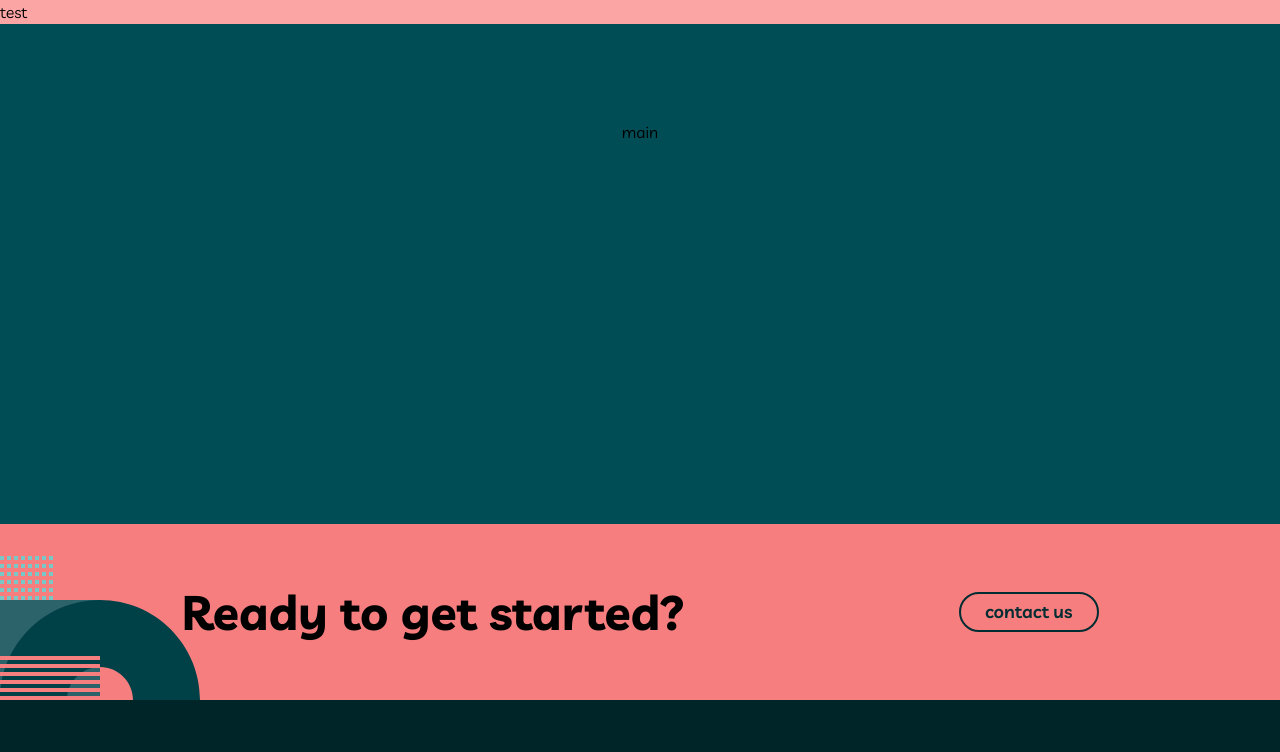
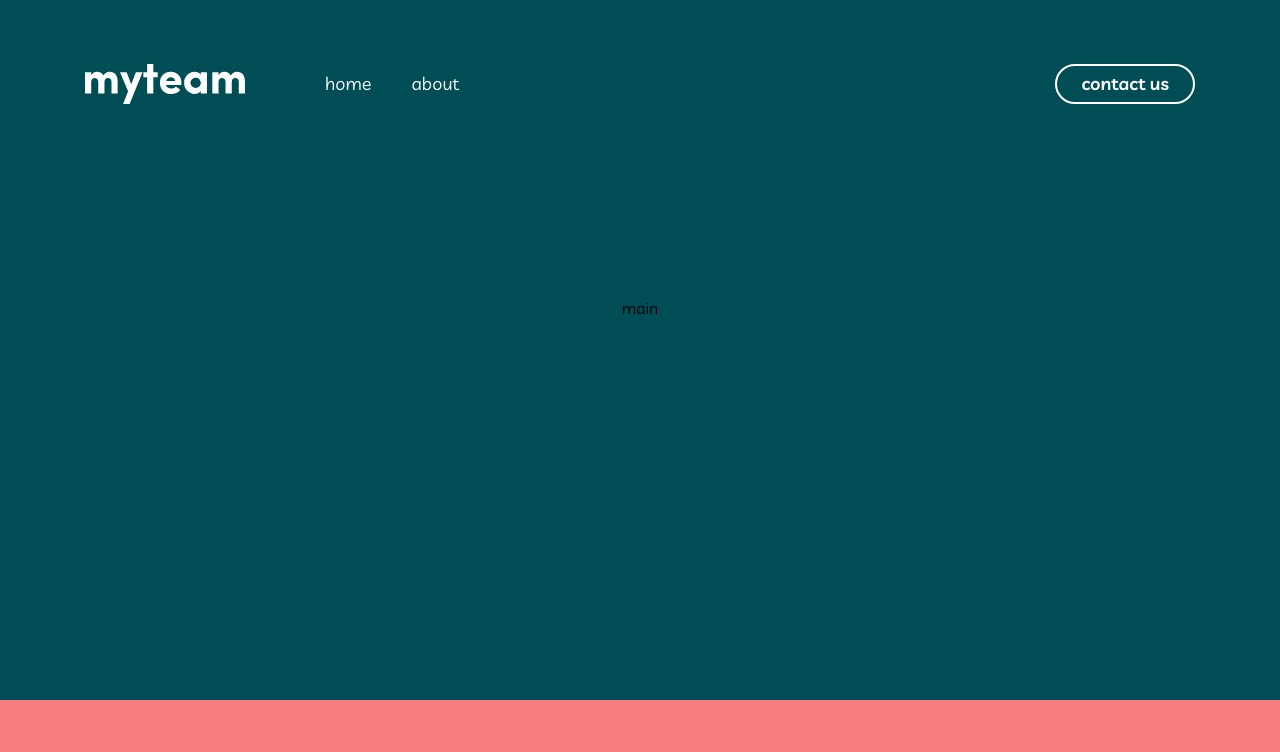
Before and after one commit to artimys/myteam-multi-page, a Next.js app: page / in a window 1280 px wide. Shown: the top 752 px of the page. Built offline with nearby package versions, Linux system fonts and the light colour scheme.

Commit message:
Add header and refactor breakpoints

```diff
--- a/src/app/globals.css
+++ b/src/app/globals.css
@@ -34,8 +34,16 @@ body {
   }
 }
 
+.btn {
+  @apply inline-block px-6 py-1 text-lg font-semibold border-2 cursor-pointer disabled:opacity-25 disabled:cursor-not-allowed rounded-3xl disabled:pointer-events-none;
+}
+
+.btn-primary-light {
+  @apply bg-transparent border-primary-white text-primary-white hover:bg-primary-white hover:text-secondary-dark-green;
+}
+
 .btn-primary-dark {
-  @apply inline-block px-6 py-1 text-lg font-semibold border-2 cursor-pointer disabled:opacity-25 disabled:cursor-not-allowed rounded-3xl text-secondary-sacramento-state-green border-secondary-sacramento-state-green hover:text-primary-white hover:bg-secondary-sacramento-state-green disabled:pointer-events-none;
+  @apply text-secondary-sacramento-state-green border-secondary-sacramento-state-green hover:text-primary-white hover:bg-secondary-sacramento-state-green;
 }
 
 @layer utilities {
--- a/src/components/layout/Footer.jsx
+++ b/src/components/layout/Footer.jsx
@@ -1,6 +1,4 @@
 import Link from "next/link";
-import Image from "next/image";
-import Logo from "../../../public/images/logo.svg";
 import MyTeamLogo from "../svg/MyTeamLogo";
 import IconFacebook from "../svg/IconFacebook";
 import IconPinterest from "../svg/IconPinterest";
@@ -10,7 +8,7 @@ function Footer() {
   return (
     <footer className="w-full px-12 sm:px-10 pt-20 pb-16 xl:py-14 text-[#979797] bg-secondary-dark-green font-semibold text-base">
       <div className="grid justify-center grid-cols-1 mx-auto text-center md:grid-cols-2 xl:grid-cols-4 max-w-[1110px]">
-        <section className="flex flex-col items-center xbg-slate-400 md:justify-between md:items-start">
+        <section className="flex flex-col items-center md:justify-between md:items-start">
           <div>
             {/* TODO make responsive 1400:w160px */}
             {/* <Image src={Logo} alt="Logo" width="160" xwidth="96" /> */}
@@ -40,7 +38,7 @@ function Footer() {
           </nav>
         </section>
 
-        <section className="mt-12 md:mt-0 xbg-slate-200 md:text-right xl:text-left">
+        <section className="mt-12 md:mt-0 md:text-right xl:text-left">
           <address className="flex flex-col gap-1 not-italic">
             <p>987 Hillcrest Lane</p>
             <p>Irvine, CA</p>
@@ -57,7 +55,7 @@ function Footer() {
           </address>
         </section>
 
-        <section className="flex flex-col items-center mt-14 md:mt-10 xl:mt-0 xbg-slate-600 md:col-span-2 md:flex-row md:justify-between xl:flex-col xl:items-end">
+        <section className="flex flex-col items-center mt-14 md:mt-10 xl:mt-0 md:col-span-2 md:flex-row md:justify-between xl:flex-col xl:items-end">
           <ul className="flex flex-row items-center gap-5">
             <li>
               <Link
--- a/src/components/layout/Header.jsx
+++ b/src/components/layout/Header.jsx
@@ -1,7 +1,43 @@
+import Link from "next/link";
+import MyTeamLogo from "../svg/MyTeamLogo";
+
 function Header() {
   return (
-    <header className="bg-red-300">
-      <div className="container">test</div>
+    <header className="px-6 mt-10 mb-20 md:mb-24 md:mt-16 md:px-10">
+      <div className="flex flow-row max-w-[1110px] mx-auto">
+        {/* TODO sm md 128px, lg xl 160 */}
+        <Link href="/" className="mr-20">
+          <MyTeamLogo />
+        </Link>
+
+        <nav className="hidden w-full md:block">
+          <ul className="flex flex-row items-center gap-10">
+            <li>
+              <Link
+                href="/"
+                className="text-primary-white xl:text-lg hover:text-primary-light-coral"
+              >
+                home
+              </Link>
+            </li>
+
+            <li>
+              <Link
+                href="/about"
+                className="text-primary-white xl:text-lg hover:text-primary-light-coral"
+              >
+                about
+              </Link>
+            </li>
+
+            <li className="ml-auto">
+              <Link href="/contact" className="btn btn-primary-light">
+                contact us
+              </Link>
+            </li>
+          </ul>
+        </nav>
+      </div>
     </header>
   );
 }
--- a/src/components/layout/ReadyGetStarted.jsx
+++ b/src/components/layout/ReadyGetStarted.jsx
@@ -2,13 +2,13 @@ import Link from "next/link";
 
 function ReadyGetStarted() {
   return (
-    <div className="py-20 xl:bg-left-bottom bg-[left_calc(100%_+_22px)] bg-no-repeat xl:py-16 bg-primary-light-coral bg-contactus mx-auto max-w-[1440px] shadow-coral clip-coral">
-      <div className="max-w-xl xl:max-w-[917px] mx-auto text-center md:flex md:items-center md:justify-between xbg-red-100">
+    <div className="container bg-primary-light-coral bg-contactus bg-[left_calc(100%_+_22px)] bg-no-repeat desktop:bg-left-bottom shadow-coral clip-coral">
+      <div className="py-20 text-center xl:py-16 md:flex xl:items-center md:justify-between max-w-xl xl:max-w-[917px] mx-auto">
         <h4 className="text-[32px] xl:text-5xl font-bold px-20 leading-8 md:px-0">
           Ready to get started?
         </h4>
 
-        <Link href="/contact" className="mt-5 btn-primary-dark md:mt-0">
+        <Link href="/contact" className="mt-5 btn btn-primary-dark md:mt-0">
           contact us
         </Link>
       </div>
--- a/tailwind.config.js
+++ b/tailwind.config.js
@@ -1,4 +1,6 @@
 /** @type {import('tailwindcss').Config} */
+
+// https://design2tailwind.com/blog/tailwindcss-container-component/
 module.exports = {
   content: [
     "./src/pages/**/*.{js,ts,jsx,tsx,mdx}",
@@ -7,6 +9,20 @@ module.exports = {
   ],
   theme: {
     extend: {
+      container: {
+        center: true,
+
+        // padding: {
+        //   DEFAULT: "1rem",
+        //   desktop: "10.31rem",
+        // },
+
+        // Customize breakpoints for .container
+        screens: {
+          desktop: "1440px",
+        },
+      },
+
       colors: {
         primary: {
           "midnight-green": "hsl(186, 98%, 17%)", // #014e56
```
